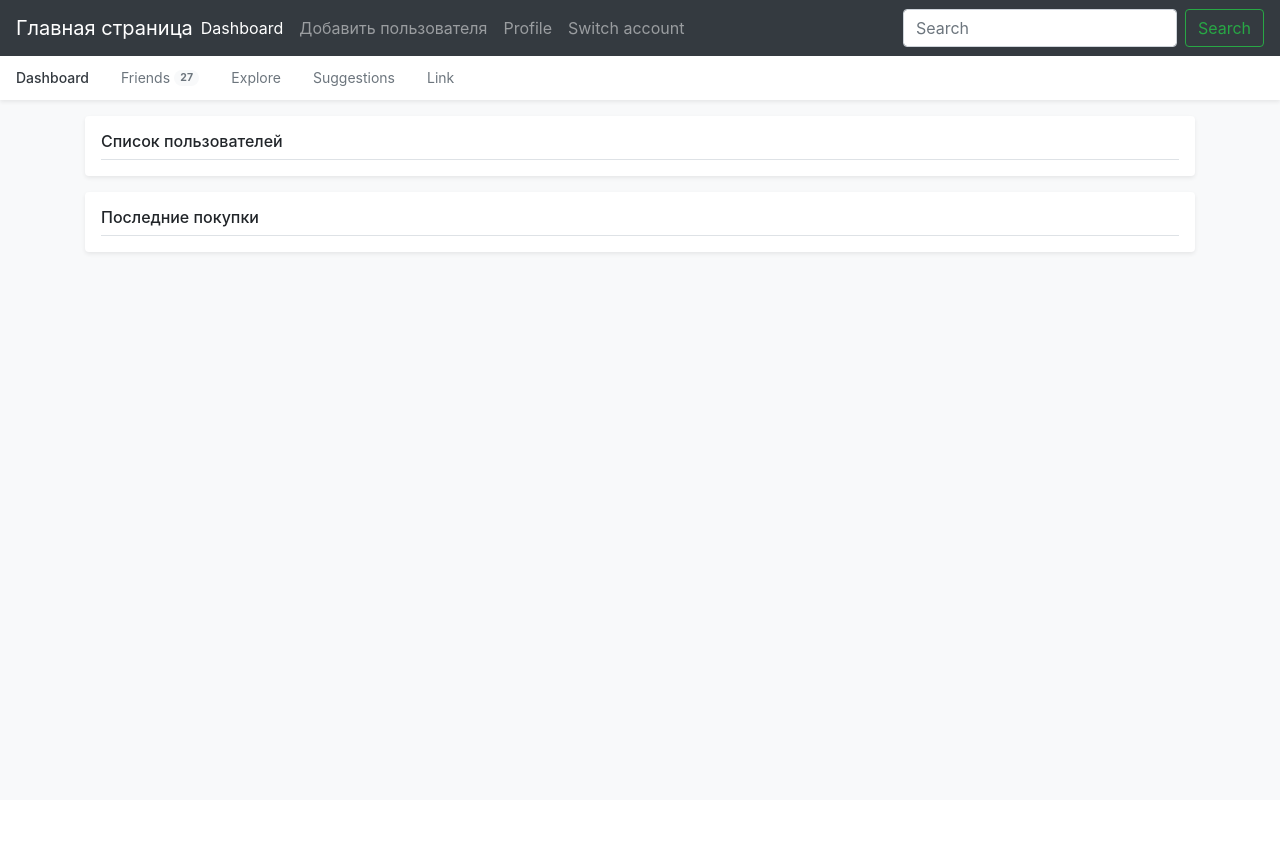
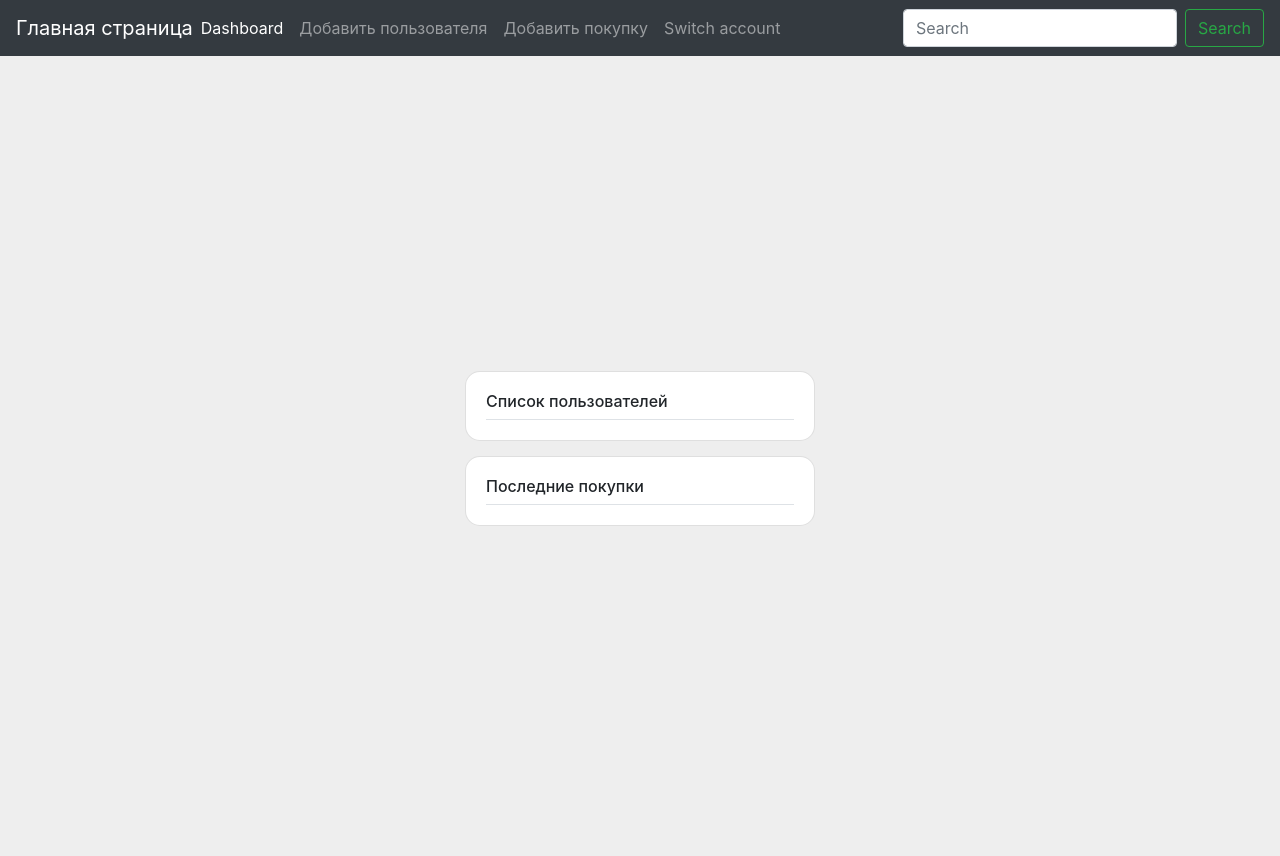
Before and after one commit to stamplevskiyd/ShoppingListCRM, a Django app: page / in a window 1280 px wide. Before the commit the page ends 255 px from the top, so only its background shows below. Run offline with Django 4.2, Linux system fonts and the light colour scheme; data that the repository does not hold is empty.

Commit message:
Прототип списка покупок

```diff
--- a/ShoppingList/settings.py
+++ b/ShoppingList/settings.py
@@ -66,6 +66,10 @@ TEMPLATES = [
                 'django.contrib.auth.context_processors.auth',
                 'django.contrib.messages.context_processors.messages',
             ],
+
+            'libraries': {
+                'add_purchase_templates': 'shopping.templatetags.add_purchase_templates',
+            },
         },
     },
 ]
--- a/ShoppingList/urls.py
+++ b/ShoppingList/urls.py
@@ -24,8 +24,10 @@ urlpatterns = [
     path('', views.index_view, name='main_url'),
 
     path('users/<int:id>/', views.person_page_view, name='user_page_url'),
-    path('users/register', views.register_person_view, name='register_person_view'),
-    path('users/save', views.save_person_view, name='save_person_view'),
+    path('users/register', views.register_person_view, name='register_person_url'),
+    path('users/save', views.save_person_view, name='save_person_url'),
 
-    path('debts/pay/<int:id>', views.pay_debts_view, name='pay_debts_view'),
+    path('debts/pay/<int:id>', views.pay_debts_view, name='pay_debts_url'),
+
+    path('purchase/add', views.add_purchase_view, name='add_purchase_url'),
 ]
--- /dev/null
+++ b/shopping/templatetags/add_purchase_templates.py
@@ -0,0 +1,39 @@
+from django import template
+
+register = template.Library()
+
+
+@register.simple_tag
+def get_purchase_name_input():
+    """Input tag для ввода названия покупки"""
+    return '<input type="text" id="product_name" required="required" name="product_names[]" placeholder="Название покупки"/>'
+
+
+@register.simple_tag
+def get_purchase_price_input():
+    """Input tag для ввода цены покупки"""
+    return '<input type="number" id="product_price" required="required" pattern="[0-9]+([\.,][0-9]+)?" step="0.01" min="0" name="product_prices[]" placeholder="100.0"/>'
+
+
+@register.simple_tag
+def get_purchase_count_input():
+    """Input tag для ввода числа предметов"""
+    return '<input type="number" id="product_count" required="required" pattern="^[ 0-9]+$" step="1" min="0" name="product_counts[]"placeholder="1" value="1"/>'
+
+
+@register.simple_tag
+def get_remove_button():
+    """Тег для кнопки удаления"""
+    return '<button class="remove_product btn btn-danger">Удалить</button>'
+
+# @register.simple_tag
+# def get_person_selector():
+#     """Селектор людей"""
+#     return '{% autoescape off %}' \
+#            '<select class="selectpicker" name="person_list[]" id="person_list[]" multiple data-live-search="true">' \
+#            '   <option value="all">Все</option>' \
+#            '       {% for person in persons %}' \
+#            '            <option value="{{ person.id }}">{{ person.name }}</option>' \
+#            '    {% endfor %}' \
+#            '</select>' \
+#            '{% endautoescape %}'
--- a/shopping/views.py
+++ b/shopping/views.py
@@ -1,6 +1,7 @@
 from django.shortcuts import render
 from django.shortcuts import redirect
 from django.http import HttpResponse
+from django.views.decorators.csrf import csrf_exempt
 
 from shopping import models
 
@@ -22,7 +23,6 @@ def index_view(request):
 
 def person_page_view(request, id):
     """Личный кабинет пользователя"""
-
     person = models.Person.objects.get(id=id)
     return render(request, "shopping/person_info.html", context={
         'person': person
@@ -31,7 +31,6 @@ def person_page_view(request, id):
 
 def register_person_view(request):
     """Получить данные пользователя из ВК"""
-
     if request.method == 'GET':
         return render(request, "shopping/person_registration/register.html")
     else:
@@ -64,7 +63,6 @@ def register_person_view(request):
 
 def save_person_view(request):
     """Сохранить пользователя после подтверждения данных"""
-
     phone_number = request.POST["phone_number"][-10:]
     if models.Person.objects.filter(phone_number=phone_number).exists():
         return redirect('/')
@@ -81,7 +79,6 @@ def save_person_view(request):
 
 def pay_debts_view(request, id):
     """Оплата долгов"""
-
     if request.method == 'GET':
         person = models.Person.objects.get(id=id)
         return render(request, "shopping/pay_debts.html", context={
@@ -98,3 +95,19 @@ def pay_debts_view(request, id):
         return render(request, "shopping/person_info.html", context={
             'person': person
         })
+
+
+@csrf_exempt
+def add_purchase_view(request):
+    """Добавить покупки"""
+    if request.method == 'GET':
+        persons = models.Person.objects.all()
+        stores = models.Store.objects.all()
+
+        return render(request, "shopping/add_purchase.html", context={
+            'persons': persons,
+            'stores': stores
+        })
+
+    else:
+        print(request.POST)
--- a/templates/base.html
+++ b/templates/base.html
@@ -30,28 +30,32 @@
     {% include "navbar.html" %}
 {% endblock %}
 
-<div class="nav-scroller bg-white shadow-sm">
-    <nav class="nav nav-underline">
-        <a class="nav-link active" href="#">Dashboard</a>
-        <a class="nav-link" href="#">
-            Friends
-            <span class="badge badge-pill bg-light align-text-bottom">27</span>
-        </a>
-        <a class="nav-link" href="#">Explore</a>
-        <a class="nav-link" href="#">Suggestions</a>
-        <a class="nav-link" href="#">Link</a>
-    </nav>
-</div>
+{#<div class="nav-scroller bg-white shadow-sm">#}
+{#    <nav class="nav nav-underline">#}
+{#        <a class="nav-link active" href="#">Dashboard</a>#}
+{#        <a class="nav-link" href="#">#}
+{#            Friends#}
+{#            <span class="badge badge-pill bg-light align-text-bottom">27</span>#}
+{#        </a>#}
+{#        <a class="nav-link" href="#">Explore</a>#}
+{#        <a class="nav-link" href="#">Suggestions</a>#}
+{#        <a class="nav-link" href="#">Link</a>#}
+{#    </nav>#}
+{#</div>#}
 
-<main role="main" class="container">
+<section class="vh-100" style="background-color: #eee;">
+    <div class="container py-5 h-100">
+        <div class="row d-flex justify-content-center align-items-center h-100">
+            <div class="col-md-12 col-xl-4">
 
                 <!-- Список пользователей -->
-    <div class="my-3 p-3 bg-white rounded shadow-sm">
+                <div class="card" style="border-radius: 15px; margin-bottom: 15px;">
+                    <div class="card-body text-left">
                     <h6 class="border-bottom border-gray pb-2 mb-0">Список пользователей</h6>
                         {% for person in persons %}
                             <div class="media text-muted pt-3">
                                 <!-- Аватарка -->
-                <img class="bd-placeholder-img mr-2 rounded" width="32" height="32" src="{{ person.profile_picture_url }}" alt="" width="48" height="48">
+                                <img class="bd-placeholder-img mr-2 rounded" width="32" height="32" src="{{ person.profile_picture_url }}">
 
                                 <!-- Основные данные -->
                                 <p class="media-body pb-3 mb-0 small lh-125">
@@ -60,25 +64,35 @@
                                 </p>
                             </div>
                         {% endfor %}
+
+                    </div>
                 </div>
 
                 <!-- Последние покупки -->
-    <div class="my-3 p-3 bg-white rounded shadow-sm">
+                <div class="card" style="border-radius: 15px; margin-bottom: 15px;">
+                    <div class="card-body text-left">
                     <h6 class="border-bottom border-gray pb-2 mb-0">Последние покупки</h6>
-        {% for person in persons %}
-            <div class="media text-muted pt-3">
-                <!-- Аватарка -->
-                <img class="bd-placeholder-img mr-2 rounded" width="32" height="32" src="{{ person.profile_picture_url }}" alt="" width="48" height="48">
+{#                        {% for person in persons %}#}
+{#                            <div class="media text-muted pt-3">#}
+{#                                <!-- Аватарка -->#}
+{#                                <img class="bd-placeholder-img mr-2 rounded" width="32" height="32" src="{{ person.profile_picture_url }}">#}
+{##}
+{#                                <!-- Основные данные -->#}
+{#                                <p class="media-body pb-3 mb-0 small lh-125">#}
+{#                                    <a href="users/{{ person.id }}" class="d-block text-gray-dark">@{{ person.name }}</a>#}
+{#                                    Номер телефона: {{ person.format_phone_number }}#}
+{#                                </p>#}
+{#                            </div>#}
+{#                        {% endfor %}#}
 
-                <!-- Основные данные -->
-                <p class="media-body pb-3 mb-0 small lh-125">
-                    <a href="users/{{ person.id }}" class="d-block text-gray-dark">@{{ person.name }}</a>
-                    Номер телефона: {{ person.format_phone_number }}
-                </p>
                     </div>
-        {% endfor %}
                 </div>
 
-</main>
+            </div>
+        </div>
+    </div>
+</section>
+
+
 </body>
 </html>
--- a/templates/navbar.html
+++ b/templates/navbar.html
@@ -11,11 +11,12 @@
             </li>
 
             <li class="nav-item">
-                <a class="nav-link" href="users/register">Добавить пользователя</a>
+{#                <a class="nav-link" href="users/register">Добавить пользователя</a>#}
+                <a class="nav-link" href="{% url "register_person_url" %}">Добавить пользователя</a>
             </li>
 
             <li class="nav-item">
-                <a class="nav-link" href="#">Profile</a>
+                <a class="nav-link" href="{% url "add_purchase_url" %}">Добавить покупку</a>
             </li>
 
             <li class="nav-item">
```
Also changed, not shown: shopping/templates/shopping/add_purchase.html (added, +164 -0 lines), templates/icons/house.svg (added). Lines whose indentation alone changed are shown as unchanged.
